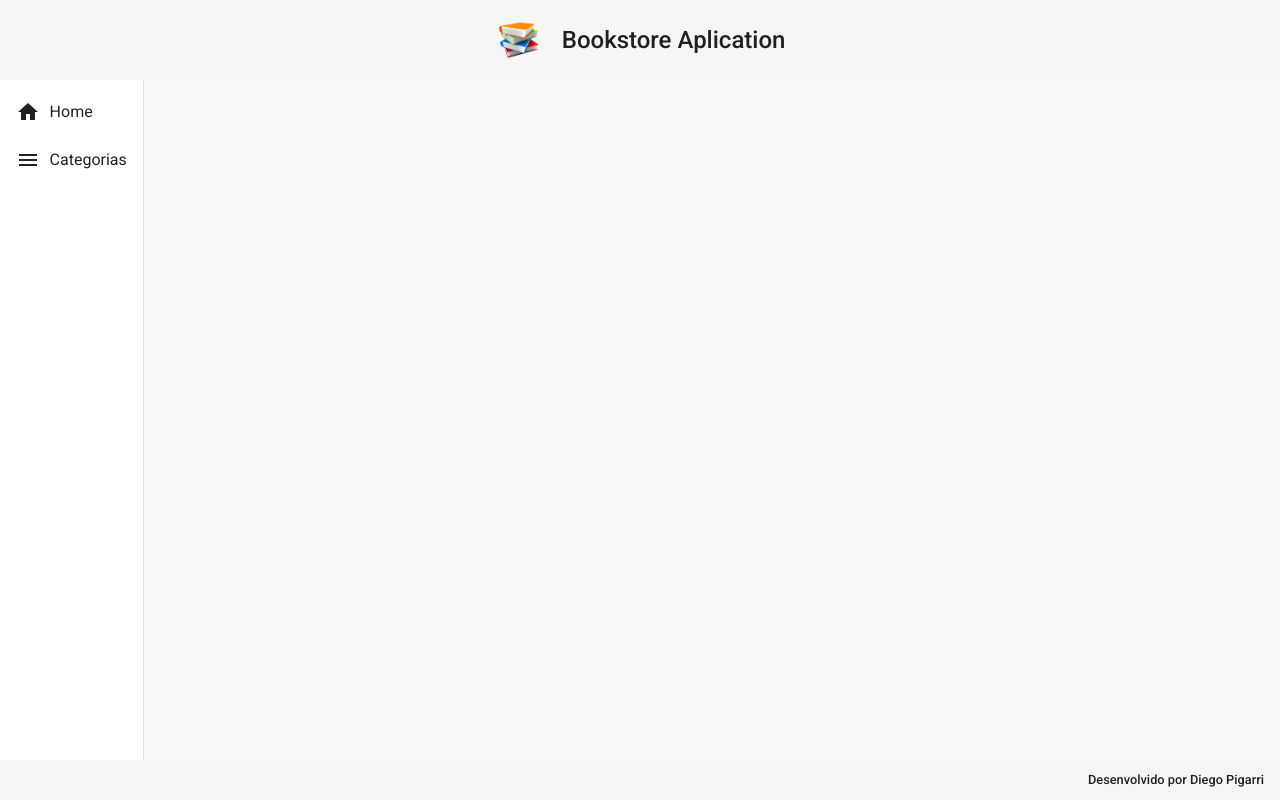
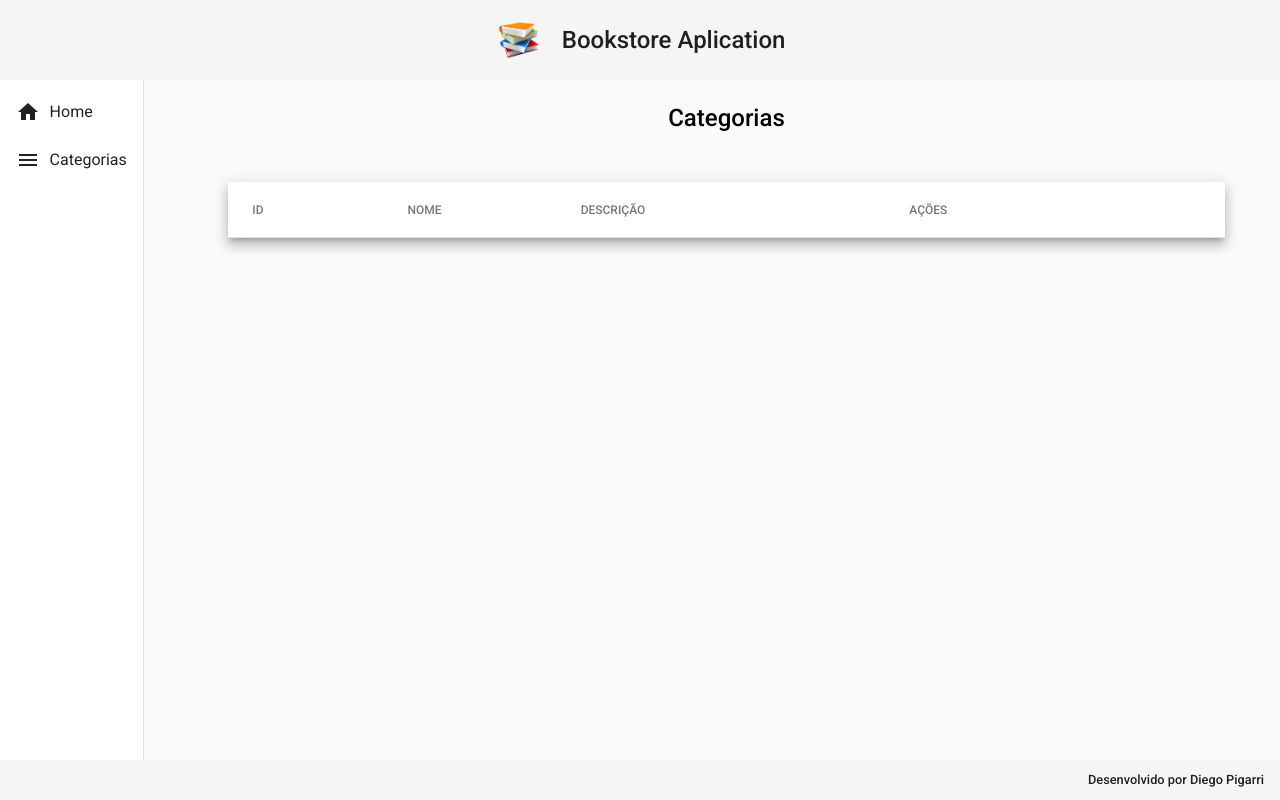
Before and after one commit to Pigarri/bookstore-front, an Angular app: page /categorias in a window 1280 px wide. Before the commit this address led to /. Built offline with nearby package versions, Linux system fonts and the light colour scheme.

Commit message:
implementado a table que ira receber os dados do back

```diff
--- a/src/app/app-routing.module.ts
+++ b/src/app/app-routing.module.ts
@@ -1,11 +1,16 @@
 import { NgModule } from '@angular/core';
 import { RouterModule, Routes } from '@angular/router';
+import { CategoriaReadComponent } from './components/views/categoria/categoria-read/categoria-read.component';
 import { HomeComponent } from './components/views/home/home.component';
 
 const routes: Routes = [
   {
     path: '',
     component: HomeComponent
+  },
+  {
+    path: 'categorias',
+    component: CategoriaReadComponent
   }
 ];
 
--- a/src/app/components/template/nav/nav.component.html
+++ b/src/app/components/template/nav/nav.component.html
@@ -5,7 +5,7 @@
                 <i class="material-icons">home</i>
                 Home
             </a>
-            <a mat-list-item>
+            <a routerLink="/categorias" mat-list-item>
                 <i class="material-icons">menu</i>
                 Categorias
             </a>
--- /dev/null
+++ b/src/app/components/views/categoria/categoria-read/categoria-read.component.css
@@ -0,0 +1,19 @@
+.content {
+    width: 90%;
+    margin: 1.4rem auto auto auto;
+}
+
+.title {
+    text-align: center;
+    margin-bottom:  3rem;
+}
+
+.title h1 {
+    font-size: 1.5rem;
+    color: rgb(0, 0, 0);
+    font-weight: 500;
+}
+
+.table {
+    width: 100%;
+}
--- /dev/null
+++ b/src/app/components/views/categoria/categoria-read/categoria-read.component.html
@@ -0,0 +1,40 @@
+<div class="content">
+    <div class="title">
+        <h1>Categorias</h1>
+    </div>
+
+    <div class="mat-elevation-z8 content-table">
+        <table class="table" mat-table>
+
+        <!-- Position Column -->
+        <ng-container matColumnDef="id">
+          <th mat-header-cell *matHeaderCellDef> ID </th>
+          <td mat-cell *matCellDef="let row"> {{ row.id }} </td>
+        </ng-container>
+
+        <!-- Name Column -->
+        <ng-container matColumnDef="nome">
+          <th mat-header-cell *matHeaderCellDef> NOME </th>
+          <td mat-cell *matCellDef="let row"> {{ row.nome }} </td>
+        </ng-container>
+
+        <!-- Weight Column -->
+        <ng-container matColumnDef="descricao">
+          <th mat-header-cell *matHeaderCellDef> DESCRIÇÃO </th>
+          <td mat-cell *matCellDef="let row"> {{ row.descricao }} </td>
+        </ng-container>
+
+        <!-- Symbol Column -->
+        <ng-container matColumnDef="acoes">
+          <th mat-header-cell *matHeaderCellDef> AÇÕES </th>
+          <td mat-cell *matCellDef="let row"> {{ row.acoes}} </td>
+        </ng-container>
+
+        <tr mat-header-row *matHeaderRowDef="displayedColumns"></tr>
+        <tr mat-row *matRowDef="let row; columns: displayedColumns;"></tr>
+      </table>
+    </div>
+
+
+
+</div>
--- /dev/null
+++ b/src/app/components/views/categoria/categoria-read/categoria-read.component.ts
@@ -0,0 +1,17 @@
+import { Component, OnInit } from '@angular/core';
+
+@Component({
+  selector: 'app-categoria-read',
+  templateUrl: './categoria-read.component.html',
+  styleUrls: ['./categoria-read.component.css']
+})
+export class CategoriaReadComponent implements OnInit {
+
+  constructor() { }
+
+  ngOnInit(): void {
+  }
+
+  displayedColumns: string[] = ['id', 'nome', 'descricao', 'acoes'];
+
+}
```
Also changed, not shown: src/app/app.module.ts (+6 -2 lines).
